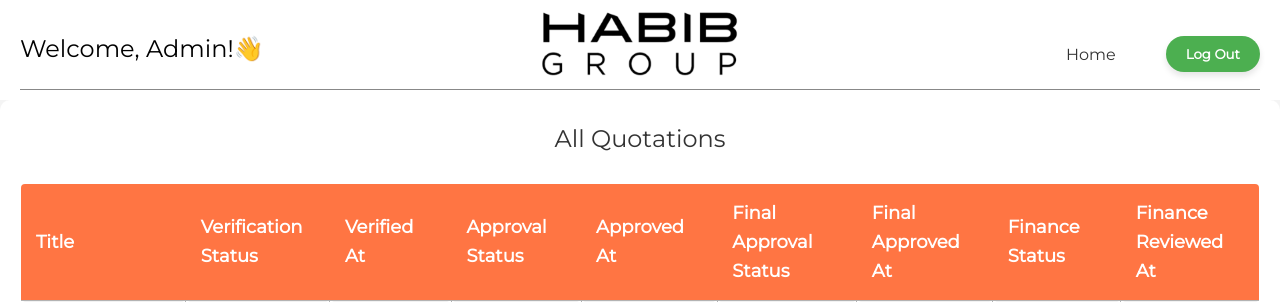
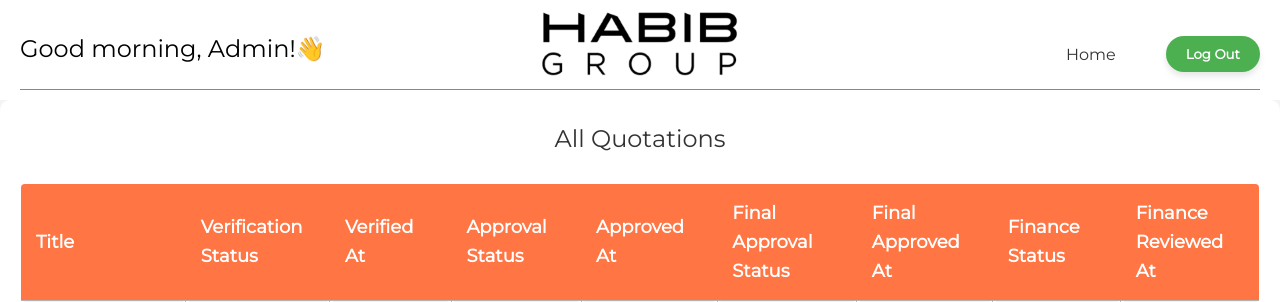
Before and after one commit to aimanhaziq200802/wfsystem, a Django app: page /all_quotations/ in a window 1280 px wide. Shown: the top 302 px of the page. Run offline with Django 4.2, Linux system fonts and the light colour scheme; a user stored in the database is signed in; data comes from the database, SQL or seed files in the repository; both versions use the stored data as it was after the commit.

Commit message:
welcome timezone

```diff
--- a/authentication/templates/base.html
+++ b/authentication/templates/base.html
@@ -19,14 +19,13 @@
         <nav class="flex-container">
             {% if user.is_authenticated %}
             <div class="welcome-message">
-                <h2>Welcome, {{ user.username|capfirst }}!👋</h2>
+                <h2 id="greeting-placeholder">Welcome, {{ user.username|capfirst }}!👋</h2>
             </div>
 
             <div class="logo-container">
                 <a href="/admin">
                     <img src="{% static 'habiblogo.png' %}" alt="habibgrouplogo">
                 </a>
-
             </div>
 
             <div class="logout-container">
@@ -38,13 +37,10 @@
                     <button>Log Out</button>
                 </a>
             </div>
-
-
-
             {% endif %}
         </nav>
+    </header>
 
-    </header>
 
     <main>
         {% block content %}
@@ -57,4 +53,19 @@
     </footer> -->
 </body>
 
+<script>
+    document.addEventListener('DOMContentLoaded', function() {
+        let date = new Date();
+        let current_hour = date.getHours();
+        let greetingElement = document.getElementById('greeting-placeholder');
+
+        if (current_hour < 12) {
+            greetingElement.textContent = "Good morning, {{ user.username|capfirst }}!👋";
+        } else {
+            greetingElement.textContent = "Good evening, {{ user.username|capfirst }}!👋";
+        }
+    });
+</script>
+
+
 </html>
--- a/authentication/views.py
+++ b/authentication/views.py
@@ -6,6 +6,7 @@ from django.contrib.auth.forms import AuthenticationForm
 from django.contrib.auth import authenticate
 from app.models import Quotation
 from django.views.decorators.cache import cache_control
+from django.utils import timezone
 
 
 class LoginForm(forms.Form):
@@ -80,10 +81,10 @@ def queue_counter(request):
         finance_user=request.user
     ).count()
 
-
+    current_hour = timezone.localtime(timezone.now()).hour
 
     context = {
-        # ... your other context data ...
+        'current_hour': current_hour,
         'quotations_awaiting_verification': quotations_awaiting_verification,
         'quotations_awaiting_approval': quotations_awaiting_approval,
         'quotations_awaiting_final_approval' : quotations_awaiting_final_approval,
--- a/wfsystem/settings.py
+++ b/wfsystem/settings.py
@@ -108,7 +108,7 @@ AUTH_PASSWORD_VALIDATORS = [
 
 LANGUAGE_CODE = 'en-us'
 
-TIME_ZONE = 'Asia/Singapore'
+TIME_ZONE = 'Asia/Kuala_Lumpur'
 
 USE_I18N = True
 
```
Also changed, not shown: db.sqlite3.
